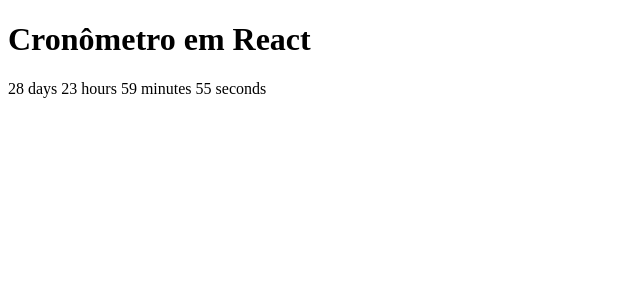
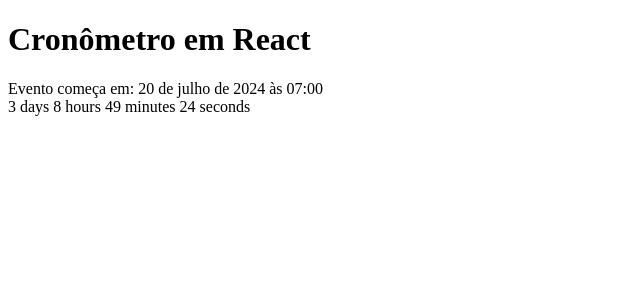
Before and after one commit to Anapropegua/sinfcor, a React (Create React App) app: page / in a window 1280 px wide. Shown: the top 300 px of the page, without its empty margins (0-640 px from the left). Built offline with nearby package versions, Linux system fonts and the light colour scheme.

Commit message:
feat: update target date format in Cronometro component

```diff
--- a/src/App.js
+++ b/src/App.js
@@ -2,8 +2,7 @@
 import Cronometro from './components/cronometro';
 
 function App() {
-  const targetDate = new Date();
-  targetDate.setDate(targetDate.getDate() + 29); // 2 dias a partir de hoje
+  const targetDate = new Date('2024-07-20T07:00:00'); // Data e hora específica
 
   return (
     <div className="App">
--- a/src/components/cronometro/index.jsx
+++ b/src/components/cronometro/index.jsx
@@ -41,8 +41,16 @@
     );
   });
 
+  const formatTargetDate = (date) => {
+    const options = { year: 'numeric', month: 'long', day: 'numeric', hour: '2-digit', minute: '2-digit' };
+    return new Date(date).toLocaleDateString('pt-BR', options);
+  };
+
   return (
     <div className="cronometro">
+      <div className="target-date">
+        Evento começa em: {formatTargetDate(targetDate)}
+      </div>
       <div className="time">
         {timerComponents.length ? timerComponents : <span>Tempo esgotado!</span>}
       </div>
```
